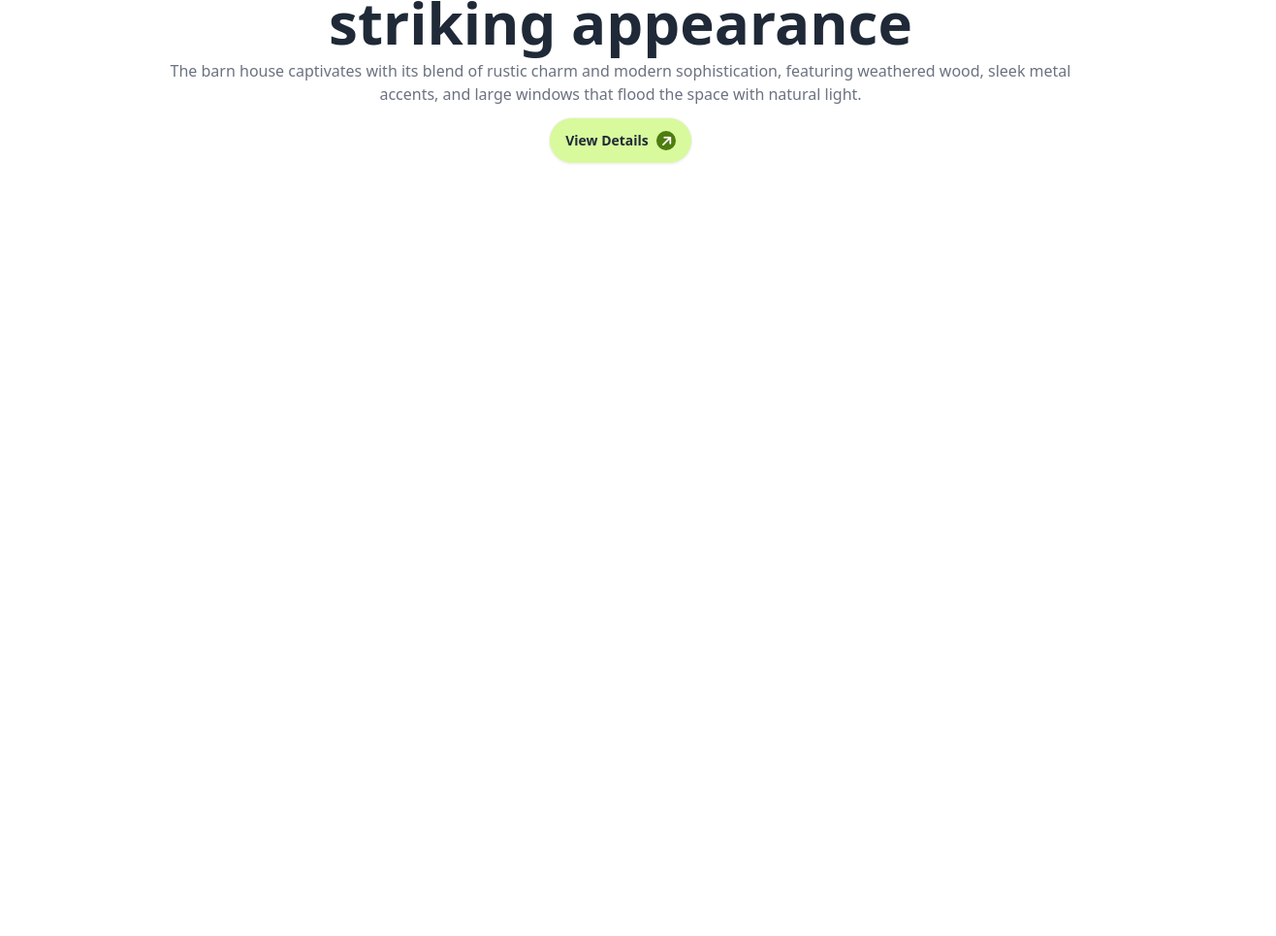
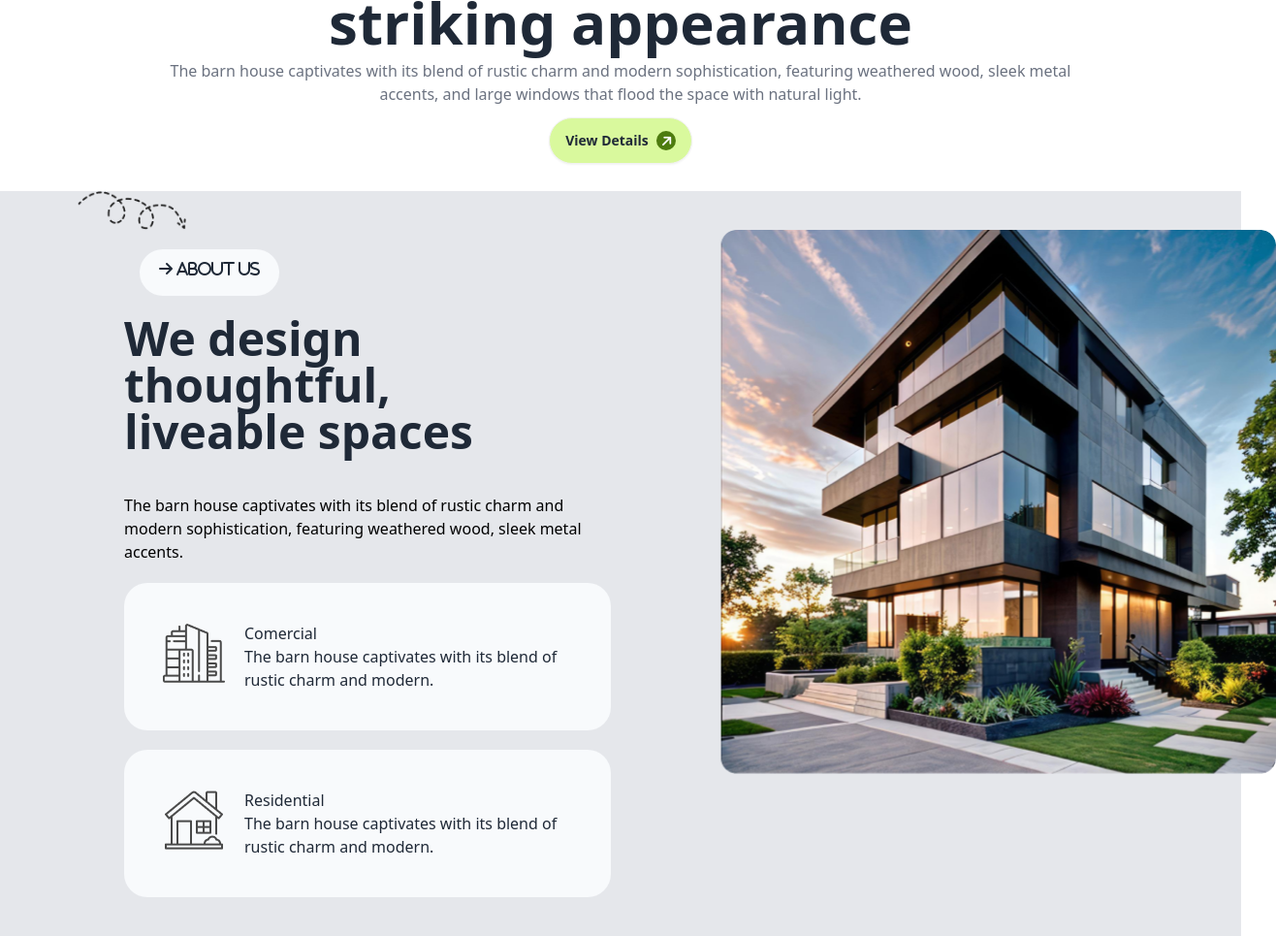
Before and after one commit to arpo008/PHA3, a plain HTML site: page index.html in a window 1280 px wide. Shown: the part 485-1450 px from the top of the page at 97% size, 1316 px wide, since content can reach past the window. Before the commit the page ends 800 px from the top, so only its background shows below. Drawn offline with nearby package versions, Linux system fonts and the light colour scheme.

Commit message:
main section 1st part

```diff
--- a/index.html
+++ b/index.html
@@ -98,7 +98,7 @@
        <p class="text-base text-center font-manrope font-normal text-gray-500 pt-2  mx-auto">The barn house captivates with its blend of rustic charm and modern sophistication, featuring weathered wood, sleek metal <br> accents, and large windows that flood the space with natural light.</p>
       </div>
        <div class="items-center mx-auto justify-center text-center pt-3">
-        <a class="btn bg-lime-200   rounded-full ">View Details
+        <a class="btn bg-lime-200   rounded-full mb-7 ">View Details
           <i class="fa-solid fa-arrow-right bg-lime-700 text-white rounded-full text-md w-5 h-5 -rotate-45 mx-auto items-center pt-1"></i>
         </a>
        </div>
@@ -108,5 +108,43 @@
   </div>
    </head>
 
+   <main>
+    <div class="bg-gray-200 ">
+      <img class="w-28 h-10  text-black text-left mx-20" src="Vector.png" alt="">
+
+    </div>
+    <div class=" flex bg-gray-200 pb-10" >
+       <div class="text">
+        <i class="fa-solid fa-arrow-right font-manrope mx-36 pt-3 rounded-full bg-slate-50 items-center justify-center text-center mt-5 p-5"> About us </i>
+         <h1 class="font-extrabold font-manrope text-left text-5xl ml-32 pt-5">We design thoughtful, <br> liveable spaces</h1>
+         <p class="text-left text-black font-normal text-base ml-32 mt-10">The barn house captivates with its blend of rustic charm and
+          <br> modern sophistication, featuring weathered wood, sleek metal accents.</p>
+
+          <div class="flex ml-32 mt-5 rounded-3xl bg-slate-50 p-10">
+            <div>
+                 <img class="mr-5" src="commercial.png" alt="">
+            </div>
+            <div>
+                <h2>Comercial</h2>
+                <p>The barn house captivates with its blend of <br> rustic charm and modern.</p>
+            </div>
+          </div>
+          <div class="flex ml-32 mt-5 rounded-3xl bg-slate-50 p-10">
+            <div>
+                 <img class="mr-5" src="residential.png" alt="">
+            </div>
+            <div>
+                <h2>Residential</h2>
+                <p>The barn house captivates with its blend of <br> rustic charm and modern.</p>
+            </div>
+          </div>
+
+       </div>
+      <div class="img">
+       <img class="w-auto h-auto mx-auto items-center ml-28 rounded-lg " src="Rectangle.png" alt="">
+
+      </div>
+    </div>
+   </main>
 </body>
 </html>
```
